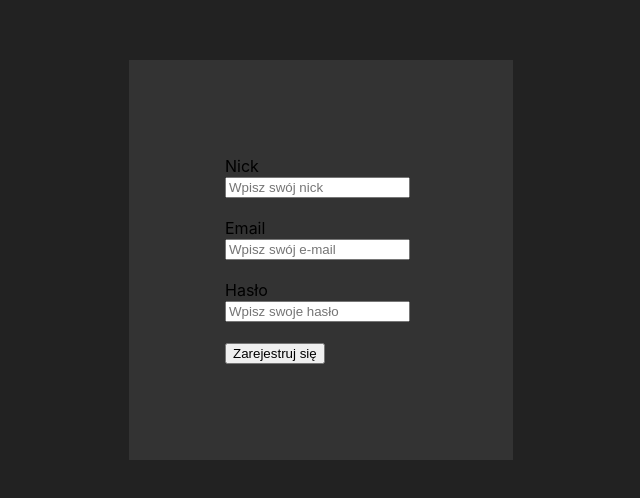
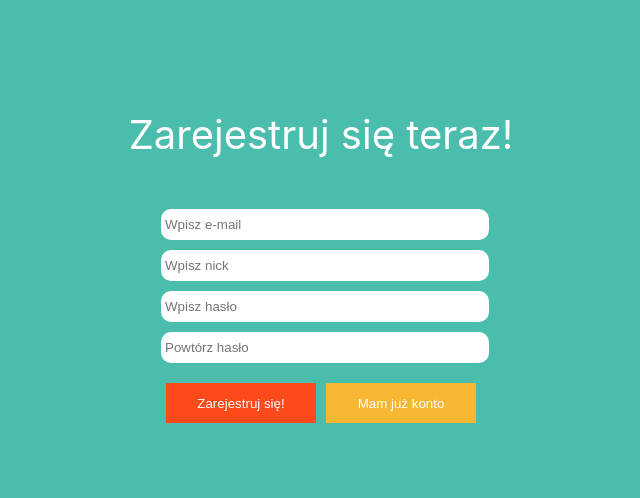
Before and after one commit to informatykapalac/repo, a React (Create React App) app in the folder projekt/: page /register in a window 1280 px wide. Shown: the part 140-638 px from the top of the page, without its empty margins (319-959 px from the left). Built offline with nearby package versions, Linux system fonts and the light colour scheme.

Commit message:
rejestracja v2

```diff
--- a/projekt/src/App.css
+++ b/projekt/src/App.css
@@ -1,25 +1,116 @@
 .App {
   text-align: center;
+}
+
+.RejWeb {
+	height: 100%;
+	width: 100%;
+	background-color: #4abdac;
+	position: fixed;
+}
+
+.RegiContent {
+	position: absolute;
+	width: 400px;
+	height: 300px;
+	left: 50%;
+	margin-left: -200px;
+	top: 50%;
+	margin-top: -150px;
+}
+
+.RegiTytul {
+	font-size: 40px;
+	text-align: center;
+	width: 400px;
+	margin-bottom: 40px;
+	color: #ffffff;
+}
+
+.RegiInputs {
+	height: 300px;
+	width: 400px;
+	border-radius: 25px;
+}
+
+#exampleEmail {
+	border: 2px solid #ffffff;
+	border-radius: 10px;
+	height: 60px;
+	width: 230px;
+	height: 25px;
+	width: 80%;
+	margin-top: 10px;
+	margin-left: 10%;
+	margin-right: 10%;
+}
+
+#exampleNick {
+	border: 2px solid #ffffff;
+	border-radius: 10px;
+	height: 60px;
+	width: 230px;
+	height: 25px;
+	width: 80%;
+	margin-top: 10px;
+	margin-left: 10%;
+	margin-right: 10%;
+}
+
+#examplePass {
+	border: 2px solid #ffffff;
+	border-radius: 10px;
+	height: 60px;
+	width: 230px;
+	height: 25px;
+	width: 80%;
+	margin-top: 10px;
+	margin-left: 10%;
+	margin-right: 10%;
+}
+
+#example2Pass {
+	border: 2px solid #ffffff;
+	border-radius: 10px;
+	height: 60px;
+	width: 230px;
+	height: 25px;
+	width: 80%;
+	margin-top: 10px;
+	margin-left: 10%;
+	margin-right: 10%;
+}
+
+.przyciski {
+	margin-top: 20px;
+	position: absolute;
+	width: 310px;
+	height: 40px;
+	left: 50%;
+	margin-left: -155px;
+}
+
+#zarejestruj {
+	height: 40px;
+	width: 150px;
+	border: 2px solid #fc4a1a;
+	background-color: #fc4a1a;
+	float: left;
+	color: white;
+}
+
+#mamjuzkonto {
+	height: 40px;
+	width: 150px;
+	border: 2px solid #f7b733;
+	background-color: #f7b733;
+	float: right;
+	color: white;
 }
 
 .App-logo {
   animation: App-logo-spin infinite 20s linear;
   height: 40vmin;
-}
-
-.App-header {
-  background-color: #282c34;
-  min-height: 100vh;
-  display: flex;
-  flex-direction: column;
-  align-items: center;
-  justify-content: center;
-  font-size: calc(10px + 2vmin);
-  color: white;
-}
-
-.App-link {
-  color: #61dafb;
 }
 
 .rejestrMain {
@@ -30,44 +121,3 @@
 	width: 30%;
 	background: #333333;
 }
-
-textarea {
-	resize: none;
-	width: 200px;
-	height: 25px;
-}
-
-#exampleEmail {
-	margin-bottom: 20px;
-}
-
-#exampleNick{
-	margin-bottom: 20px;
-}
-
-#examplePass {
-	margin-bottom: 20px;
-}
-
-.rejestrContent {
-  position: absolute;
-  top: 50%;
-  left: 50%;
-  transform: translate(-50%, -50%);
-}
-
-.rejestrTlo {
-	background: #222222;
-	height: 100%;
-	width: 100%;
-	position: fixed;
-}
-
-@keyframes App-logo-spin {
-  from {
-    transform: rotate(0deg);
-  }
-  to {
-    transform: rotate(360deg);
-  }
-}
--- a/projekt/src/Registration.js
+++ b/projekt/src/Registration.js
@@ -1,60 +1,47 @@
 import React from 'react';
-import axios from 'axios';
 import { Button, Form, FormGroup, Label, Input, FormText } from 'reactstrap';
 
-class Register extends React.Component {
+class Example extends React.Component {
   constructor() {
 	super();
 	this.state = {
 		nick: "",
 		email: "",
-		pass: ""
+		pass: "",
 	};
 
-	this.handleSubmit = this.handleSubmit.bind(this);
   }
-
-  handleSubmit(event) {
-  	event.preventDefault();
-
-	const info = {
-		data: this.state
-	};
-
-
-	axios.post('/', { info }).then(res => {
-		console.log(res);
-		console.log(res.data);
-	})
-  }
-
   render() {
 	return (
-		<div className="rejestrTlo">
-			<div className="rejestrMain">
-				<Form onSubmit={this.handleSubmit}>
-					<div className="rejestrContent">
-						<FormGroup>
-							<Label for="exampleNick">Nick</Label>
-							<Input type="text" name="nick" id="exampleNick" placeholder="Wpisz swój nick"  />
+		<div className="RejWeb">
+			<div className="RegiContent">
+				<div className="RegiTytul">
+					Zarejestruj się teraz!
+				</div>
+				<div className="RegiInputs">
+					<Form>
+						<FormGroup className="wpis" >
+							<Input type="email" name="email" id="exampleEmail" placeholder="Wpisz e-mail" value={this.state.email} onChange={(event) => this.setState({email : event.target.email})} />
 						</FormGroup>
-						<FormGroup>
-							<Label for="exampleEmail">Email</Label>
-							<Input type="email" name="email" id="exampleEmail" placeholder="Wpisz swój e-mail"  />
+						<FormGroup className="wpis" >
+							<Input type="text" name="nick" id="exampleNick" placeholder="Wpisz nick" value={this.state.nick} onChange={(event) => this.setState({nick : event.target.nick})} />
 						</FormGroup>
-						<FormGroup>
-							<Label for="examplePass">Hasło</Label>
-							<Input type="password" name="pass" id="examplePass" placeholder="Wpisz swoje hasło"  />
+						<FormGroup className="wpis" >
+							<Input type="password" name="pass" id="examplePass" placeholder="Wpisz hasło" value={this.state.pass} onChange={(event) => this.setState({pass : event.target.pass})} />
 						</FormGroup>
-						<FormGroup>
-							<Button type="submit">Zarejestruj się</Button>
+						<FormGroup className="wpis" >
+							<Input type="password" name="2pass" id="example2Pass" placeholder="Powtórz hasło" />
 						</FormGroup>
+					</Form>
+					<div className="przyciski">
+					<Button id="zarejestruj">Zarejestruj się!</Button>{' '}
+					<Button id="mamjuzkonto">Mam już konto</Button>{' '}
 					</div>
-				</Form>
+				</div>
 			</div>
 		</div>
 	);
   }
 }
 
-export default Register;
+export default Example;
```
Also changed, not shown: 1 other file (tests, documents, lock files or other folders).
